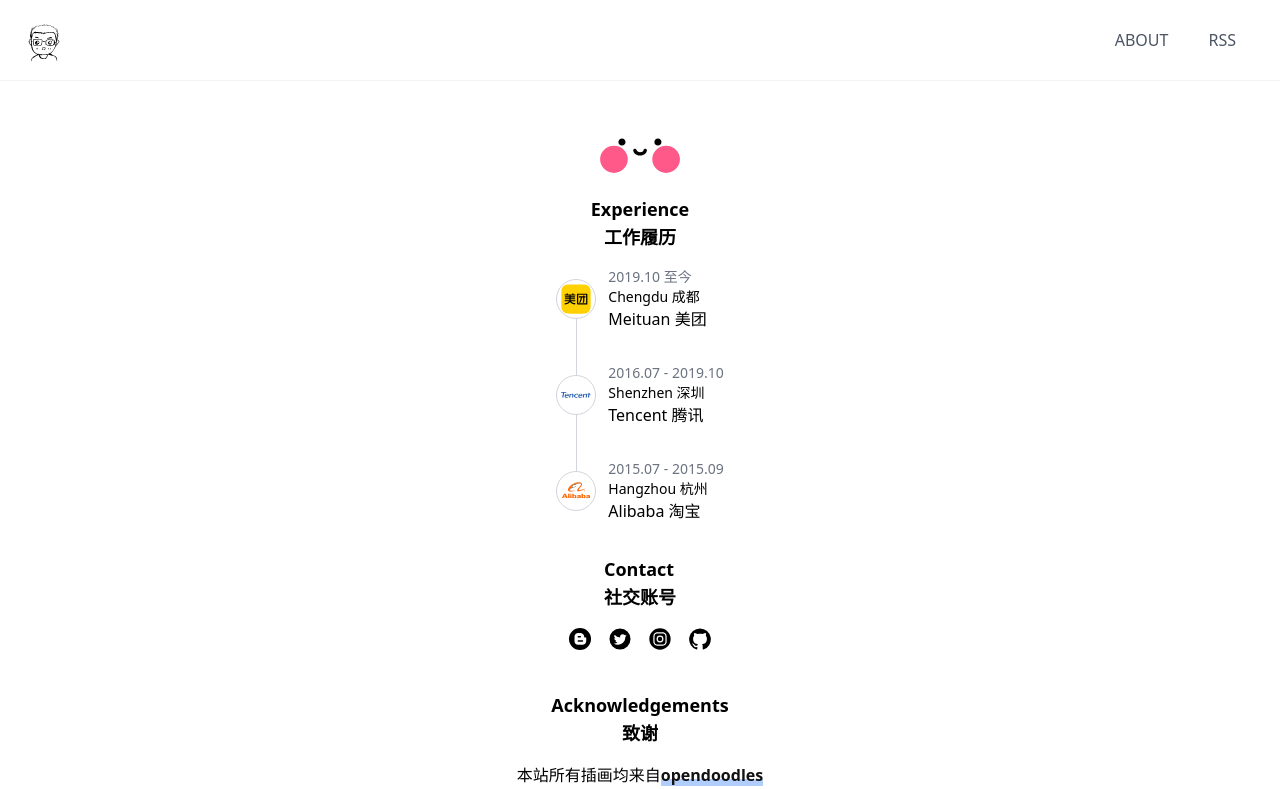
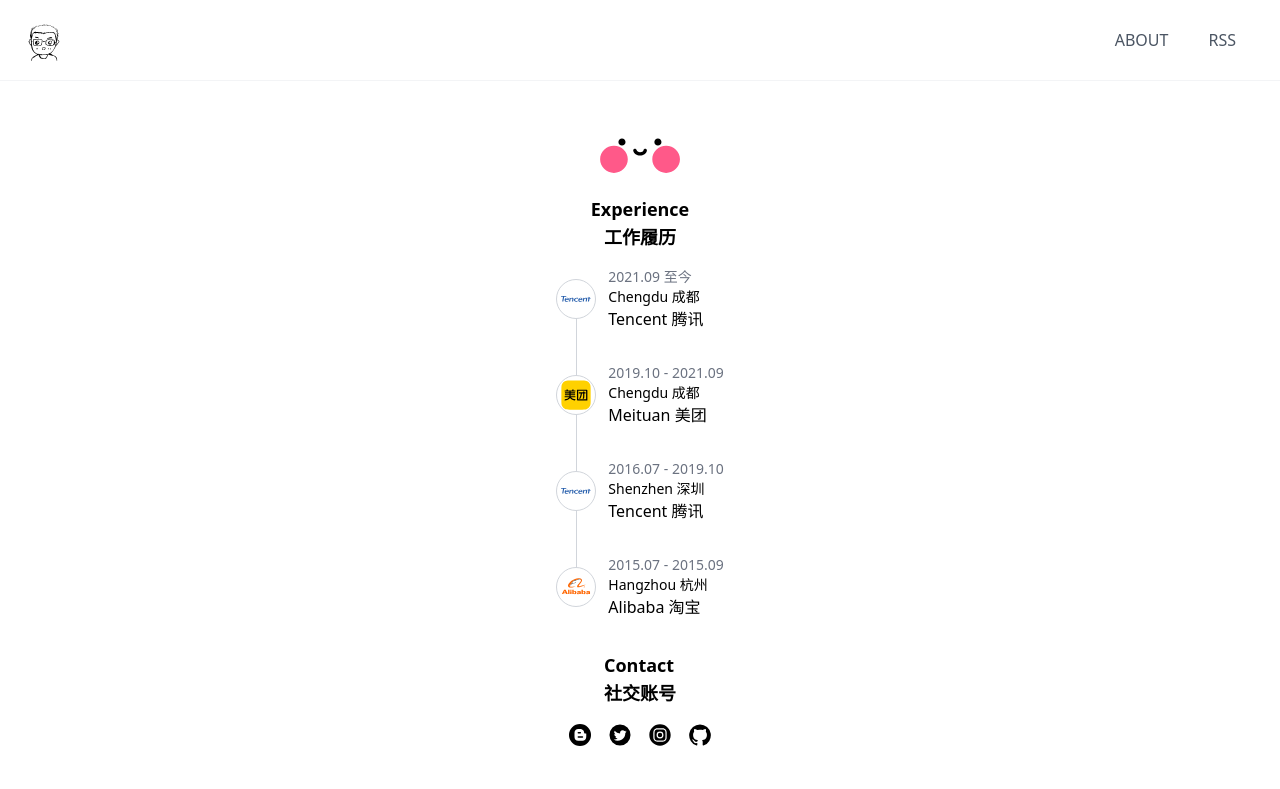
Before and after one commit to chungguo/chungguo, a Next.js app: page /about in a window 1280 px wide. Shown: the top 789 px of the page. Built offline with nearby package versions, Linux system fonts and the light colour scheme.

Commit message:
feat: update experience

```diff
--- a/pages/about.tsx
+++ b/pages/about.tsx
@@ -9,7 +9,12 @@
 import Happy from 'chungguo/public/assets/common/blushy-happy.svg';
 
 const experience = [{
-  time: '2019.10 至今',
+  time: '2021.09 至今',
+  location: 'Chengdu 成都',
+  company: 'Tencent 腾讯',
+  logo: <Tencent />
+}, {
+  time: '2019.10 - 2021.09',
   location: 'Chengdu 成都',
   company: 'Meituan 美团',
   logo: <Meituan />
```
